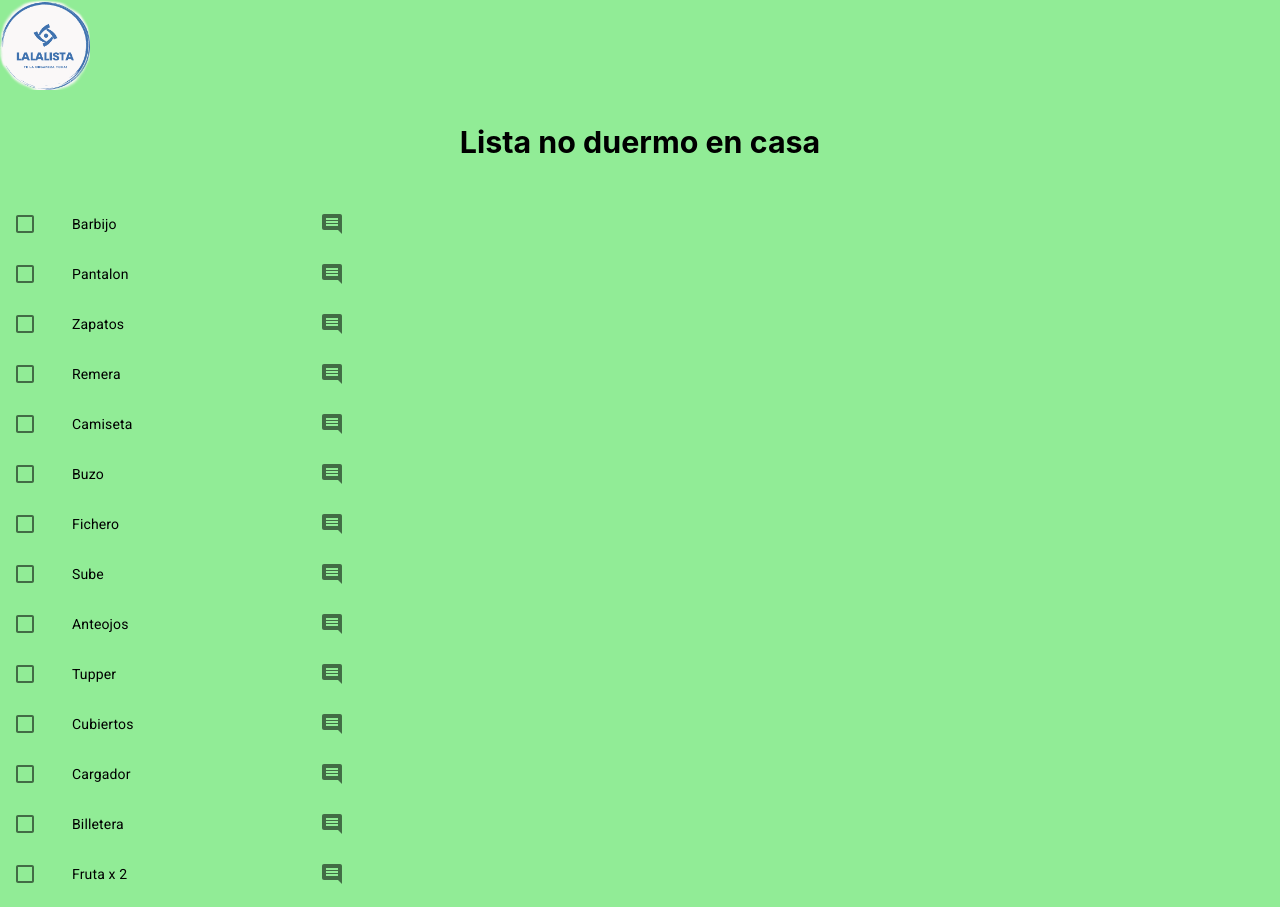
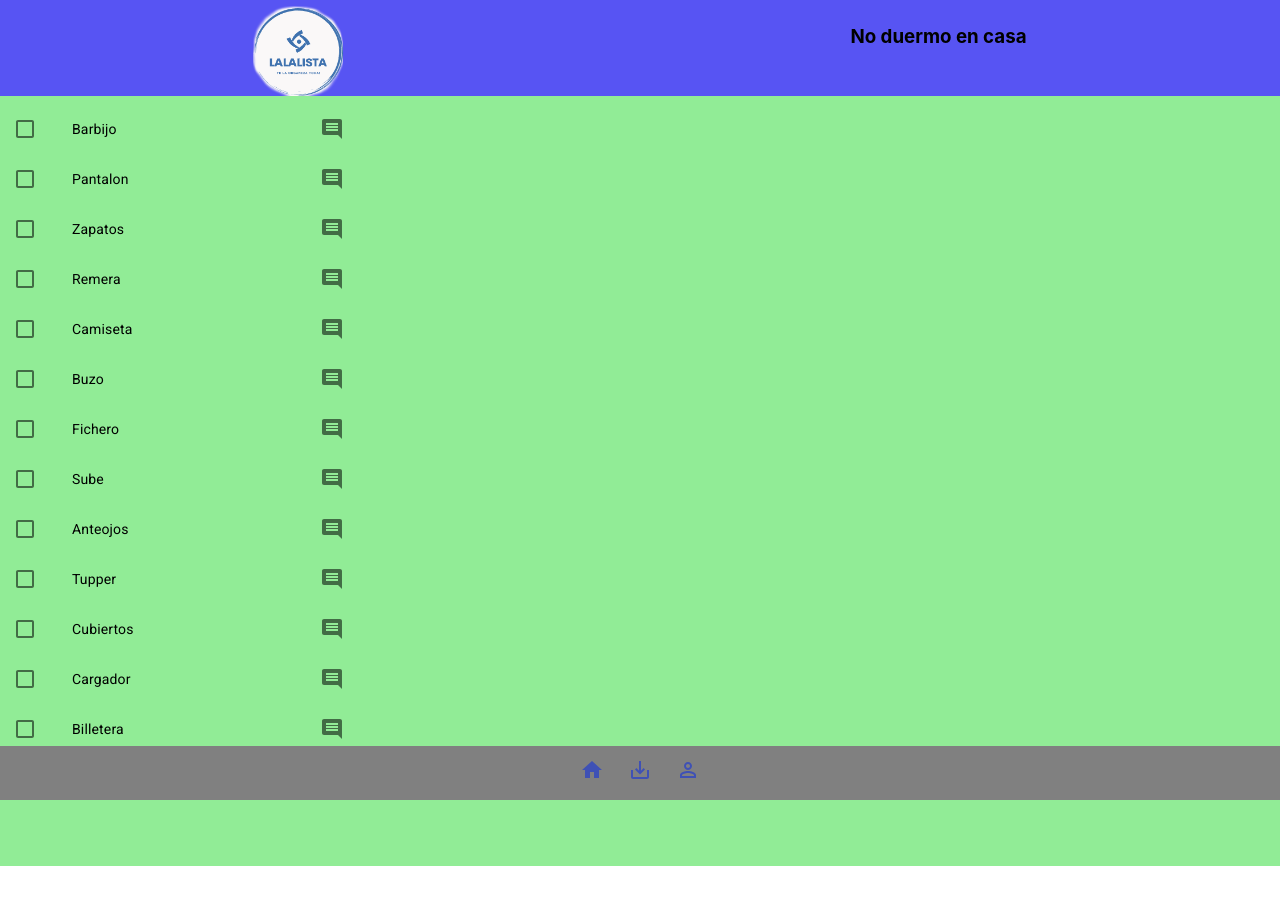
Before and after one commit to LordNickus/LaLaLista, a React (Create React App) app: page /NoDuermoEn in a window 1280 px wide. After the commit the page ends 866 px from the top, so only its background shows below. Built offline with nearby package versions, Linux system fonts and the light colour scheme.

Commit message:
nav fijo

```diff
--- a/src/App.css
+++ b/src/App.css
@@ -17,7 +17,7 @@ a{
 
 .App-Home {
   background-color: #5754f3;
-  min-height: 100vh;
+
   display: flex;
   flex-direction: column;
   align-items: center;
@@ -25,19 +25,33 @@ a{
   font-size: calc(10px + 2vmin);
   color: white;
 }
+
 .NoDuermo{
   background-color: #91ec96;
+
 }
 .Subtitulos {
   display: flex;
-  justify-content: center;
+  justify-content: space-around;
   font-size: calc(10px + 2vmin);
+    /* top: 0;
+  position: sticky; */
+  background-color: #5754f3;
+
+}
+.TopNavegador{
+   top: 0;
+   z-index: 1;
+   position: sticky;
+}
+.Menu-abajo{
+  bottom: 0;
+  position: sticky;
 }
 
 .Botones-inicio{
   display: flex;
   flex-direction:column;
-  /* align-items: center; */
   justify-content: space-evenly;
 
 }
--- a/src/NoDuermoEn.js
+++ b/src/NoDuermoEn.js
@@ -1,19 +1,26 @@
 import React from 'react';
 import './App.css';
 import Lista1 from './Lista1';
+import BottomNav from './barraBottom';
+import TopNav from './barraTop';
 
 const NoDuermoEn = ()=> {
     return (
-        <div className='NoDuermo'>
-           <img src='./logo512.png'alt='logo1' width='90px'height='90px'/>
-            <div className='Subtitulos'>
-                <h3>Lista no duermo en casa</h3>
-            </div>
-            <div>
-                <Lista1 />
-            </div>
+    <div className='NoDuermo'>
+
+        <div className='TopNavegador'>
+             <TopNav />
         </div>
-    )
+
+        <div className='Listas'>
+             <Lista1 />
+        </div>
+
+        <div className='Menu-abajo'>
+             <BottomNav/>
+        </div>
+    </div>
+        )
 }
 
 export default NoDuermoEn
--- /dev/null
+++ b/src/barraBottom.jsx
@@ -0,0 +1,38 @@
+import React from 'react';
+import { makeStyles } from '@material-ui/core/styles';
+import {Link} from 'react-router-dom';
+import BottomNavigation from '@material-ui/core/BottomNavigation';
+import BottomNavigationAction from '@material-ui/core/BottomNavigationAction';
+import Button from '@material-ui/core/Button';
+import IconButton from '@material-ui/core/IconButton';
+import PermIdentityOutlinedIcon from '@material-ui/icons/PermIdentityOutlined';
+
+import HomeIcon from '@material-ui/icons/Home';
+import SaveAltIcon from '@material-ui/icons/SaveAlt';
+
+const useStyles = makeStyles({
+  root: {
+    backgroundColor: "grey",
+    display: "flex",
+    justifyContent: "center",
+    paddingBottom: "6px"
+  },
+});
+
+export default function BottomNav() {
+  const classes = useStyles();
+
+
+  return (
+      <div className={classes.root}>
+    <IconButton color="primary" aria-label="Home"><HomeIcon /></IconButton>
+    <IconButton color="primary" aria-label="Guardar"><SaveAltIcon /></IconButton>
+    <IconButton color="primary" aria-label="Usuario"><PermIdentityOutlinedIcon /></IconButton>
+
+
+
+
+
+    </div>
+   );
+}
--- /dev/null
+++ b/src/barraTop.jsx
@@ -0,0 +1,21 @@
+import React from 'react';
+import { makeStyles } from '@material-ui/core/styles';
+
+const useStyles = makeStyles({
+  root: {
+    backgroundColor: "#5754f3",
+    display: "flex",
+    justifyContent: "space-around",
+    paddingTop: "6px"
+  },
+});
+
+export default function TopNav() {
+  const classes = useStyles();
+    return (
+    <div className={classes.root}>
+      <img src='./logo512.png'alt='logo1' width='90px'height='90px'/>
+          <h3>No duermo en casa</h3>
+     </div>
+   );
+}
```
